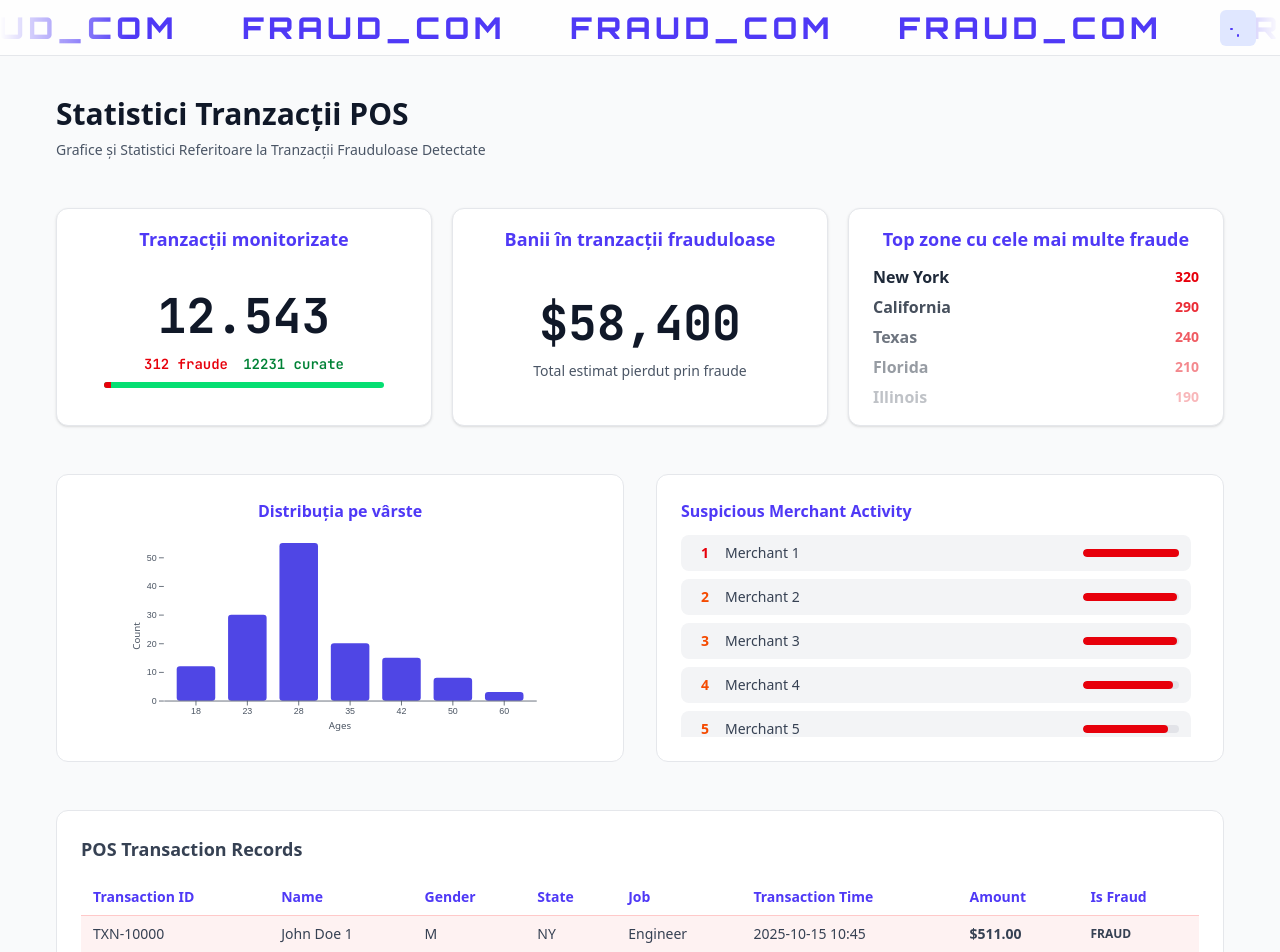
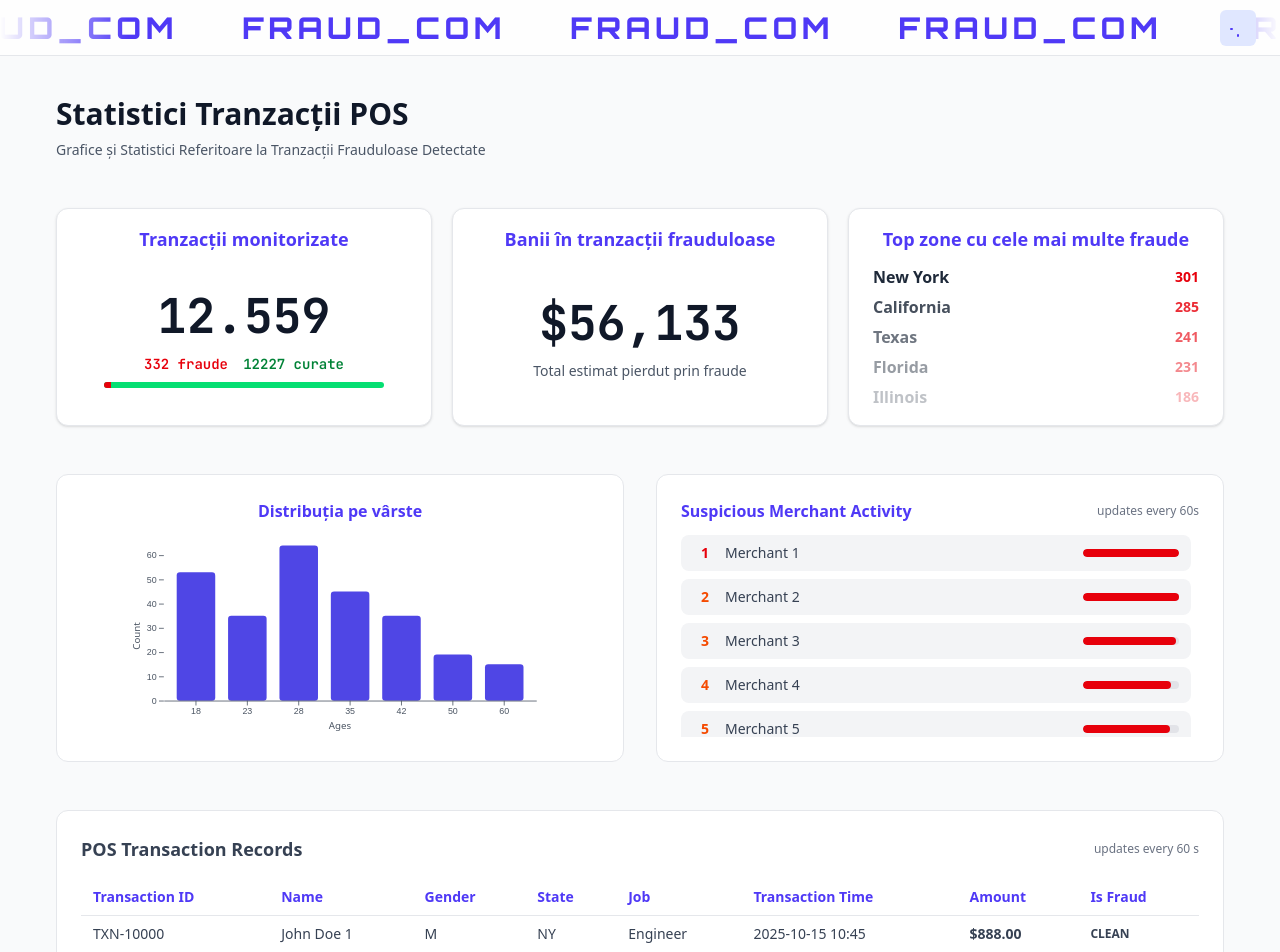
Before and after one commit to OmniBRN/COM-AI, a React (Vite) app in the folder front/: page / in a window 1280 px wide. Shown: the top 952 px of the page. Built offline with nearby package versions, Linux system fonts and the light colour scheme.

Commit message:
Facut mai multe meme-uri

```diff
--- a/front/src/components/AgeHistogram.tsx
+++ b/front/src/components/AgeHistogram.tsx
@@ -1,49 +1,94 @@
 import type { FC } from "react";
-import { useEffect, useRef } from "react";
+import { useEffect, useRef, useState } from "react";
 import * as d3 from "d3";
 
 interface Props {
   darkMode: boolean;
-  data: { age: number; count: number }[];
 }
 
-const AgeHistogram: FC<Props> = ({ darkMode, data }) => {
+interface AgeDatum {
+  age: number;
+  count: number;
+}
+
+const AgeHistogram: FC<Props> = ({ darkMode }) => {
   const ref = useRef<SVGSVGElement | null>(null);
+  const [data, setData] = useState<AgeDatum[]>([]);
+  const [fade, setFade] = useState(false);
+
+  // 🧠 function you’ll later replace with your API call
+  const fetchData = async () => {
+    setFade(true);
+    await new Promise((r) => setTimeout(r, 250)); // fade‑out delay
+    const dummy = [
+      18, 23, 28, 35, 42, 50, 60,
+    ].map((a) => ({
+      age: a,
+      count: Math.floor(Math.random() * 60 + 5),
+    }));
+    setData(dummy);
+    setFade(false);
+  };
 
   useEffect(() => {
-    if (!ref.current) return;
+    fetchData();
+    const id = setInterval(fetchData, 60_000); // refresh every minute
+    return () => clearInterval(id);
+  }, []);
 
-    d3.select(ref.current).selectAll("*").remove();
+  useEffect(() => {
+    if (!ref.current || data.length === 0) return;
 
-    // ⚙️ Compute container width dynamically
+    const svgNode = d3.select(ref.current);
+    svgNode.selectAll("*").remove(); // clear prior rendering
+
     const container = ref.current.parentElement;
     const width = container ? container.clientWidth - 40 : 500;
     const height = 250;
-    const margins = { top: 10, right: 20, bottom: 45, left: 45 };
+    const m = { top: 10, right: 20, bottom: 45, left: 45 };
 
-    const svg = d3
-      .select(ref.current)
+    const svg = svgNode
       .attr("viewBox", `0 0 ${width} ${height}`)
       .attr("width", "100%")
       .attr("height", height)
       .attr("preserveAspectRatio", "xMidYMid meet");
 
-    // Scales
     const x = d3
       .scaleBand<number>()
       .domain(data.map((d) => d.age))
-      .range([margins.left, width - margins.right])
+      .range([m.left, width - m.right])
       .padding(0.25);
 
     const y = d3
       .scaleLinear()
       .domain([0, d3.max(data, (d) => d.count)!])
       .nice()
-      .range([height - margins.bottom, margins.top]);
+      .range([height - m.bottom, m.top]);
 
-    // Colors
     const barColor = darkMode ? "#818CF8" : "#4F46E5";
     const barHover = darkMode ? "#A5B4FC" : "#6366F1";
+
+    // Bars group
+const bars = svg
+  .append("g")
+  .selectAll("rect")
+  .data(data)
+  .join("rect")
+  .attr("x", (d) => x(d.age)!)
+  .attr("width", x.bandwidth())
+  .attr("rx", 4)
+  .attr("fill", barColor)
+  // Start from baseline
+  .attr("y", y(0))
+  .attr("height", 0);
+
+// Animation
+bars
+  .transition()
+  .duration(700)
+  .ease(d3.easeCubicOut)
+  .attr("y", (d) => y(d.count))
+  .attr("height", (d) => y(0) - y(d.count));
 
 // Tooltip
 const tooltip = d3
@@ -56,27 +101,7 @@ const AgeHistogram: FC<Props> = ({ darkMode, data }) => {
   .style("position", "absolute")
   .style("z-index", "10");
 
-    // Bars
-    svg
-      .append("g")
-      .selectAll("rect")
-      .data(data)
-      .join("rect")
-      .attr("x", (d) => x(d.age)!)
-      .attr("width", x.bandwidth())
-      .attr("fill", barColor)
-      .attr("rx", 4)
-      .attr("y", y(0))
-      .attr("height", 0)
-      .transition()
-      .duration(800)
-      .ease(d3.easeCubicOut)
-      .attr("y", (d) => y(d.count))
-      .attr("height", (d) => y(0) - y(d.count));
-
-    // Tooltip Interactivity
-    svg
-      .selectAll("rect")
+bars
   .on("mouseover", function (e, d) {
     d3.select(this).attr("fill", barHover);
     tooltip
@@ -85,38 +110,35 @@ const AgeHistogram: FC<Props> = ({ darkMode, data }) => {
       .style("left", e.pageX + "px")
       .style("top", e.pageY - 28 + "px");
   })
-      .on("mousemove", (e) => {
-        tooltip.style("left", e.pageX + "px").style("top", e.pageY - 28 + "px");
+  .on("mousemove", function (e) {
+    tooltip
+      .style("left", e.pageX + "px")
+      .style("top", e.pageY - 28 + "px");
   })
   .on("mouseout", function () {
     d3.select(this).attr("fill", barColor);
     tooltip.style("opacity", 0);
   });
 
-    // Axes
+    // axes
     svg
       .append("g")
-      .attr("transform", `translate(0,${height - margins.bottom})`)
-      .call(
-        d3
-          .axisBottom(x)
-          .tickSizeOuter(0)
-          .tickFormat((d) => `${d}`)
-      )
+      .attr("transform", `translate(0,${height - m.bottom})`)
+      .call(d3.axisBottom(x).tickSizeOuter(0))
       .attr("color", darkMode ? "#9CA3AF" : "#4B5563")
       .selectAll("text")
       .style("font-size", "11px");
 
     svg
       .append("g")
-      .attr("transform", `translate(${margins.left},0)`)
+      .attr("transform", `translate(${m.left},0)`)
       .call(d3.axisLeft(y).ticks(5))
       .call((g) => g.select(".domain").remove())
       .attr("color", darkMode ? "#9CA3AF" : "#4B5563")
       .selectAll("text")
       .style("font-size", "11px");
 
-    // Axis Labels
+    // axis labels
     svg
       .append("text")
       .attr("x", width / 2)
@@ -135,12 +157,13 @@ const AgeHistogram: FC<Props> = ({ darkMode, data }) => {
       .style("fill", darkMode ? "#9CA3AF" : "#4B5563")
       .style("font-size", "12px")
       .text("Count");
-  }, [darkMode, data]);
+  }, [data, darkMode]);
 
   return (
     <div
-      className={`p-6 rounded-xl h-72 flex flex-col border justify-center items-center
-        ${
+      className={`p-6 rounded-xl h-72 flex flex-col border justify-center items-center transition-opacity duration-500 ${
+        fade ? "opacity-30" : "opacity-100"
+      } ${
         darkMode
           ? "bg-gray-800 border-gray-700 text-gray-300"
           : "bg-white border-gray-200 text-gray-700"
--- a/front/src/components/Footer.tsx
+++ b/front/src/components/Footer.tsx
@@ -4,20 +4,11 @@ interface Props {
   darkMode: boolean;
 }
 
-const Footer: FC<Props> = ({ darkMode }) => {
+const Footer: FC<Props> = () => {
   return (
-    <footer
-      className={`w-full text-center py-4 text-sm border-t
-        ${
-          darkMode
-            ? "border-gray-700 text-gray-400"
-            : "border-gray-200 text-gray-500"
-        }
-      `}
-    >
-      © {new Date().getFullYear()}{" "}
-      <span className="font-semibold">Fraud.COM</span>. All rights reserved.
-    </footer>
+   <footer className="mt-auto py-4 text-center text-sm border-t border-gray-700 text-gray-500">
+  © {new Date().getFullYear()} Fraud.COM — No Rights Reserved
+  </footer>
   );
 };
 
--- a/front/src/components/GraphPlaceholders.tsx
+++ b/front/src/components/GraphPlaceholders.tsx
@@ -1,15 +1,6 @@
 import type { FC } from "react";
 import AgeHistogram from "./AgeHistogram";
 import SuspiciousMerchants from "./SuspiciousMerchants";
-const dummyAges = [
-  { age: 18, count: 12 },
-  { age: 23, count: 30 },
-  { age: 28, count: 55 },
-  { age: 35, count: 20 },
-  { age: 42, count: 15 },
-  { age: 50, count: 8 },
-  { age: 60, count: 3 },
-]
 
 interface Props {
   darkMode: boolean;
@@ -18,7 +9,7 @@ interface Props {
 const GraphPlaceholders: FC<Props> = ({ darkMode }) => {
   return (
   <section className="grid grid-cols-1 lg:grid-cols-2 gap-8">
-    <AgeHistogram darkMode={darkMode} data={dummyAges} />
+    <AgeHistogram darkMode={darkMode} />
     <SuspiciousMerchants darkMode={darkMode} />
   </section>
 );
--- a/front/src/components/StatCards.tsx
+++ b/front/src/components/StatCards.tsx
@@ -1,22 +1,68 @@
 import type { FC } from "react";
+import { useEffect, useState } from "react";
 
 interface Props {
   darkMode: boolean;
 }
 
 const StatCards: FC<Props> = ({ darkMode }) => {
-  const totalTransactions = 12543;
-  const fraudTransactions = 312;
+  const [totalTransactions, setTotalTransactions] = useState(12543);
+  const [fraudTransactions, setFraudTransactions] = useState(312);
+  const [fraudAmount, setFraudAmount] = useState(58400);
+  const [topStates, setTopStates] = useState([
+    { state: "New York", value: 320 },
+    { state: "California", value: 290 },
+    { state: "Texas", value: 240 },
+    { state: "Florida", value: 210 },
+    { state: "Illinois", value: 190 },
+  ]);
+  const [fade, setFade] = useState(false);
+
+  // 🔁 Simulate API refresh every 60 s
+  useEffect(() => {
+    const refresh = () => {
+      setFade(true);
+
+      setTimeout(() => {
+        // dummy updated values
+        const randomFraud = Math.floor(250 + Math.random() * 100);
+        const randomTotal = Math.floor(12000 + Math.random() * 800);
+        const randomAmount = Math.floor(50000 + Math.random() * 12000);
+
+        setFraudTransactions(randomFraud);
+        setTotalTransactions(randomTotal);
+        setFraudAmount(randomAmount);
+
+        // shuffle top states slightly
+        setTopStates((prev) =>
+          prev
+            .map((s) => ({
+              ...s,
+              value: Math.max(150, s.value + Math.round(Math.random() * 40 - 20)),
+            }))
+            .sort((a, b) => b.value - a.value)
+        );
+
+        setFade(false);
+      }, 300); // short fade‑out/in delay
+    };
+
+    refresh(); // first run
+    const id = setInterval(refresh, 60_000);
+    return () => clearInterval(id);
+  }, []);
+
   const cleanTransactions = totalTransactions - fraudTransactions;
   const fraudRatio = (fraudTransactions / totalTransactions) * 100;
-
   const cardBase = `
     p-4 rounded-xl shadow-sm border flex flex-col items-center text-center
     transition-colors duration-300
   `;
 
   return (
-    <section className="grid grid-cols-1 md:grid-cols-3 gap-5">
+    <section className="grid grid-cols-1 md:grid-cols-3 gap-5 transition-opacity duration-500"
+      style={{ opacity: fade ? 0.3 : 1 }}
+    >
       {/* --- CARD 1 --- */}
       <div
         className={`${cardBase} ${
@@ -27,12 +73,14 @@ const StatCards: FC<Props> = ({ darkMode }) => {
           className={`text-lg font-semibold mb-2 ${
             darkMode ? "text-indigo-400" : "text-indigo-600"
           }`}
-
         >
           Tranzacții monitorizate
         </h3>
 
-        <div className="flex flex-col items-center justify-center flex-grow space-y-2 mt-1"  style={{ fontFamily: "'JetBrains Mono', monospace" }}  >
+        <div
+          className="flex flex-col items-center justify-center flex-grow space-y-2 mt-1"
+          style={{ fontFamily: "'JetBrains Mono', monospace" }}
+        >
           <p className="text-5xl font-bold leading-tight">
             {totalTransactions.toLocaleString("ro-RO")}
           </p>
@@ -54,14 +102,14 @@ const StatCards: FC<Props> = ({ darkMode }) => {
             </span>
           </div>
 
-          {/* Progress bar — extended width */}
+          {/* Progress bar */}
           <div
             className={`h-1.5 w-[260px] sm:w-[280px] rounded-full overflow-hidden ${
               darkMode ? "bg-green-700" : "bg-green-400"
             }`}
           >
             <div
-              className={`h-full transition-all duration-700 ${
+              className={`h-full transition-all duration-700 ease-out ${
                 darkMode ? "bg-red-500" : "bg-red-600"
               }`}
               style={{ width: `${fraudRatio}%` }}
@@ -85,7 +133,12 @@ const StatCards: FC<Props> = ({ darkMode }) => {
         </h3>
 
         <div className="flex flex-col items-center justify-center flex-grow space-y-2 mt-1">
-          <p className="text-5xl font-extrabold leading-tight"  style={{ fontFamily: "'JetBrains Mono', monospace" }} >$58,400</p>
+          <p
+            className="text-5xl font-extrabold leading-tight"
+            style={{ fontFamily: "'JetBrains Mono', monospace" }}
+          >
+            ${fraudAmount.toLocaleString("en-US")}
+          </p>
           <p
             className={`text-sm ${
               darkMode ? "text-gray-400" : "text-gray-600"
@@ -111,15 +164,9 @@ const StatCards: FC<Props> = ({ darkMode }) => {
         </h3>
 
         <div className="flex flex-col justify-center flex-grow w-full mt-1 space-y-1.5">
-          {[
-            { state: "New York", value: 320 },
-            { state: "California", value: 290 },
-            { state: "Texas", value: 240 },
-            { state: "Florida", value: 210 },
-            { state: "Illinois", value: 190 },
-          ].map((item, i) => (
+          {topStates.map((item, i) => (
             <div
-              key={i}
+              key={item.state}
               className="flex items-center justify-between px-2"
               style={{ opacity: 1 - i * 0.18 }}
             >
--- a/front/src/components/SuspiciousMerchants.tsx
+++ b/front/src/components/SuspiciousMerchants.tsx
@@ -1,42 +1,84 @@
 import type { FC } from "react";
-import { useMemo } from "react";
+import { useEffect, useState } from "react";
 
 interface Props {
   darkMode: boolean;
 }
 
+interface Merchant {
+  name: string;
+  score: number;
+}
+
 const SuspiciousMerchants: FC<Props> = ({ darkMode }) => {
-  // Dummy data — replace later with backend response
-  const merchants = useMemo(
-    () =>
+  const [merchants, setMerchants] = useState<Merchant[]>([]);
+  const [fade, setFade] = useState(false);
+
+  // 🧠 mock/dummy generator for now
+  const generateData = () =>
     Array.from({ length: 20 }, (_, i) => ({
       name: `Merchant ${i + 1}`,
-        score: Math.round(100 - i * 3 + Math.random() * 5), // 100 down to ~45
-      })),
-    []
-  );
+      score: Math.round(100 - i * 3 + Math.random() * 5),
+    }));
+
+  // ⚡  function to load/refresh data
+  const fetchData = async () => {
+    try {
+      // For later, replace with real fetch:
+      // const res = await fetch('/api/merchants');
+      // const data = await res.json();
+      const data = generateData(); // simulate
+
+      // trigger fade animation
+      setFade(true);
+      setTimeout(() => {
+        setMerchants(data);
+        setFade(false);
+      }, 300); // fade out then in
+    } catch (err) {
+      console.error("Error updating merchants:", err);
+    }
+  };
+
+  // Initial load + refresh every minute
+  useEffect(() => {
+    fetchData();
+    const interval = setInterval(fetchData, 60_000); // 1 minute
+    return () => clearInterval(interval);
+  }, []);
 
   return (
     <div
-      className={`p-6 rounded-xl h-72 flex flex-col border
+      className={`p-6 rounded-xl h-72 flex flex-col border overflow-hidden
         ${
           darkMode
             ? "bg-gray-800 border-gray-700 text-gray-200"
             : "bg-white border-gray-200 text-gray-700"
         }`}
     >
+      <div className="flex items-center justify-between mb-3">
         <h3
-        className={`text-base font-semibold mb-3 ${
+          className={`text-base font-semibold ${
             darkMode ? "text-indigo-400" : "text-indigo-600"
           }`}
         >
           Suspicious Merchant Activity
         </h3>
+        <span
+          className={`text-xs ${
+            darkMode ? "text-gray-400" : "text-gray-500"
+          }`}
+        >
+          updates every 60s
+        </span>
+      </div>
 
-      {/* Scroll container */}
+      {/* Scroll list */}
       <div
-        className={`flex flex-col space-y-2 overflow-y-auto pr-2`}
-        style={{ maxHeight: "205px" }} // shows ~5 items
+        className={`flex flex-col space-y-2 overflow-y-auto pr-2 transition-opacity duration-500 ${
+          fade ? "opacity-30" : "opacity-100"
+        }`}
+        style={{ maxHeight: "205px" }}
       >
         {merchants.map((m, index) => (
           <div
@@ -47,8 +89,7 @@ const SuspiciousMerchants: FC<Props> = ({ darkMode }) => {
                 ? "bg-gray-700/50 hover:bg-gray-700"
                 : "bg-gray-100 hover:bg-gray-200"
             }
-              transition-colors duration-200
-            `}
+            transition-colors duration-200`}
           >
             {/* Rank */}
             <span
@@ -69,12 +110,12 @@ const SuspiciousMerchants: FC<Props> = ({ darkMode }) => {
               {index + 1}
             </span>
 
-            {/* Merchant name */}
+            {/* Name */}
             <span className="flex-1 text-left truncate font-medium ml-2">
               {m.name}
             </span>
 
-            {/* Score bar / severity */}
+            {/* Severity bar */}
             <div className="w-24 h-2 bg-gray-400/20 rounded-full overflow-hidden">
               <div
                 className={`h-full rounded-full transition-all duration-300 ${
--- a/front/src/components/TransactionsTable.tsx
+++ b/front/src/components/TransactionsTable.tsx
@@ -1,12 +1,60 @@
 import type { FC } from "react";
+import { useEffect, useState } from "react";
 
 interface Props {
   darkMode: boolean;
 }
 
+interface Transaction {
+  id: string;
+  name: string;
+  gender: "M" | "F";
+  state: string;
+  job: string;
+  time: string;
+  amount: number;
+  fraud: boolean;
+}
+
 const TransactionsTable: FC<Props> = ({ darkMode }) => {
+  const [transactions, setTransactions] = useState<Transaction[]>([]);
+  const [fade, setFade] = useState(false);
+
+  // 🧠 fake data generator
+  const generateData = (): Transaction[] => {
+    const jobs = ["Engineer", "Doctor", "Teacher", "Lawyer", "Designer"];
+    const states = ["NY", "CA", "TX", "FL", "IL"];
+
+    return Array.from({ length: 8 }, (_, i) => {
+      const isFraud = Math.random() < 0.25;
+      return {
+        id: `TXN-${10000 + i}`,
+        name: `John Doe ${i + 1}`,
+        gender: i % 2 === 0 ? "M" : "F",
+        state: states[i % states.length],
+        job: jobs[i % jobs.length],
+        time: `2025-10-${String(15 + i).padStart(2, "0")} ${10 + i}:45`,
+        amount: Math.floor(Math.random() * 1000),
+        fraud: isFraud,
+      };
+    });
+  };
+
+  const refreshData = async () => {
+    setFade(true);
+    await new Promise((r) => setTimeout(r, 250)); // small delay for fade transition
+    setTransactions(generateData());
+    setFade(false);
+  };
+
+  useEffect(() => {
+    refreshData();
+    const interval = setInterval(refreshData, 60_000); // refresh every 60s
+    return () => clearInterval(interval);
+  }, []);
+
   return (
-    <section>
+    <section className="transition-opacity duration-500" style={{ opacity: fade ? 0.3 : 1 }}>
       <div
         className={`p-6 rounded-xl border overflow-auto ${
           darkMode
@@ -14,9 +62,16 @@ const TransactionsTable: FC<Props> = ({ darkMode }) => {
             : "bg-white border-gray-200 text-gray-700"
         }`}
       >
-        <h3 className="text-lg font-semibold mb-4">
-          POS Transaction Records
-        </h3>
+        <div className="flex justify-between items-center mb-4">
+          <h3 className="text-lg font-semibold">POS Transaction Records</h3>
+          <span
+            className={`text-xs ${
+              darkMode ? "text-gray-400" : "text-gray-500"
+            }`}
+          >
+            updates every 60 s
+          </span>
+        </div>
 
         <table className="min-w-full text-sm border-collapse">
           <thead>
@@ -35,15 +90,13 @@ const TransactionsTable: FC<Props> = ({ darkMode }) => {
               <th className="py-2 px-3">Is Fraud</th>
             </tr>
           </thead>
+
           <tbody>
-            {[...Array(8)].map((_, i) => {
-              const isFraud = i % 3 === 0;
-
-              return (
+            {transactions.map((txn) => (
               <tr
-                  key={i}
-                  className={`border-t ${
-                    isFraud
+                key={txn.id}
+                className={`border-t transition-colors ${
+                  txn.fraud
                     ? darkMode
                       ? "bg-red-950/60 hover:bg-red-900/60 border-red-800/70"
                       : "bg-red-50 hover:bg-red-100 border-red-200"
@@ -52,27 +105,20 @@ const TransactionsTable: FC<Props> = ({ darkMode }) => {
                     : "hover:bg-gray-50 border-gray-200"
                 }`}
               >
-                  <td className="py-2 px-3 font-medium">TXN-{10000 + i}</td>
-                  <td className="py-2 px-3">John Doe {i + 1}</td>
-                  <td className="py-2 px-3">{i % 2 === 0 ? "M" : "F"}</td>
-                  <td className="py-2 px-3">
-                    {["NY", "CA", "TX", "FL", "IL"][i % 5]}
-                  </td>
-                  <td className="py-2 px-3">
-                    {["Engineer", "Doctor", "Teacher", "Lawyer", "Designer"][i % 5]}
-                  </td>
-                  <td className="py-2 px-3">
-                    {`2025-10-${String(15 + i).padStart(2, "0")} ${10 + i}:45`}
-                  </td>
+                <td className="py-2 px-3 font-medium">{txn.id}</td>
+                <td className="py-2 px-3">{txn.name}</td>
+                <td className="py-2 px-3">{txn.gender}</td>
+                <td className="py-2 px-3">{txn.state}</td>
+                <td className="py-2 px-3">{txn.job}</td>
+                <td className="py-2 px-3">{txn.time}</td>
                 <td className="py-2 px-3 font-semibold">
-                    ${Math.floor(Math.random() * 1000).toFixed(2)}
+                  ${txn.amount.toFixed(2)}
                 </td>
                 <td className="py-2 px-3 uppercase text-xs font-bold">
-                    {isFraud ? "Fraud" : "Clean"}
+                  {txn.fraud ? "Fraud" : "Clean"}
                 </td>
               </tr>
-              );
-            })}
+            ))}
           </tbody>
         </table>
       </div>
```
Also changed, not shown: 1 other file (tests, documents, lock files or other folders). Lines whose indentation alone changed are shown as unchanged.
